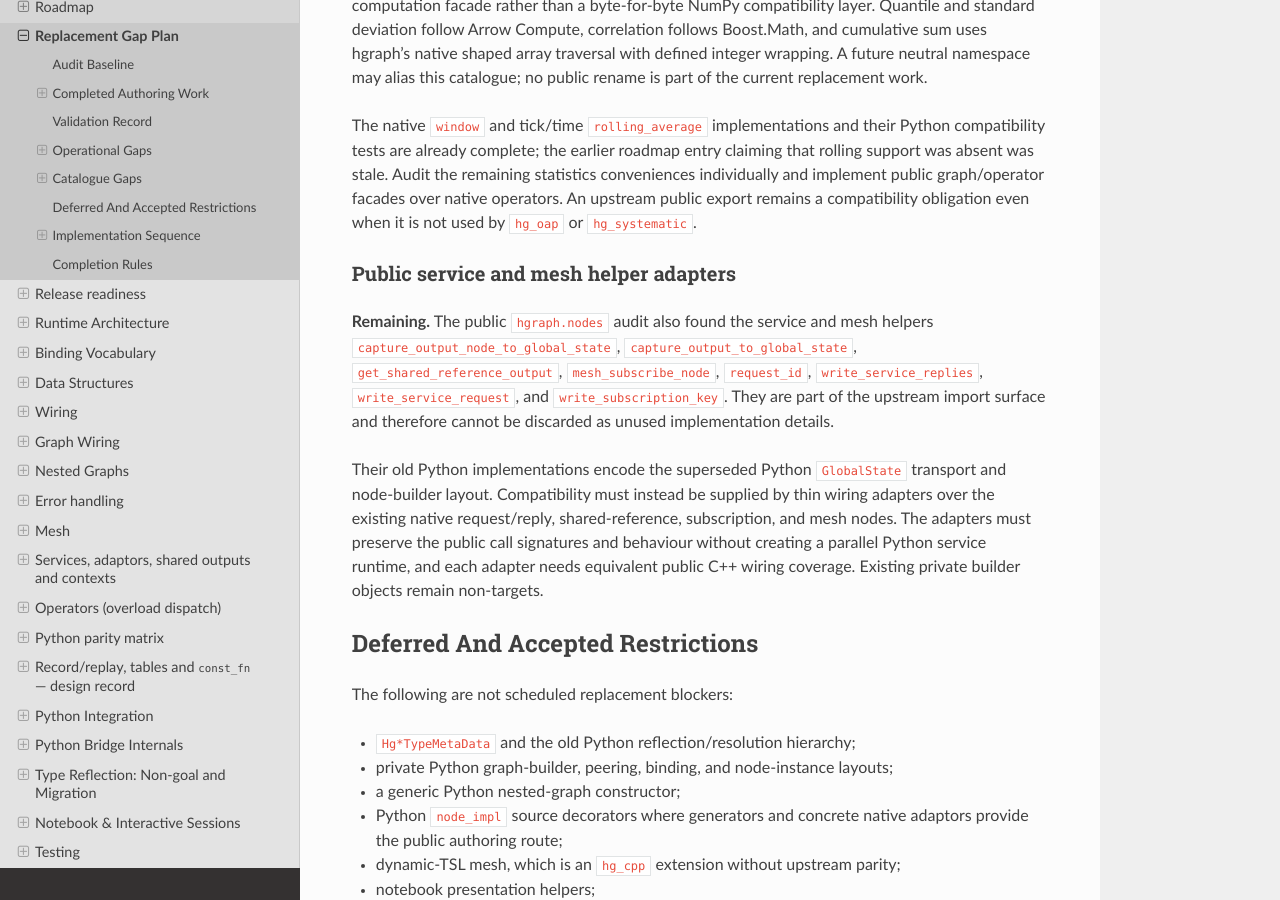
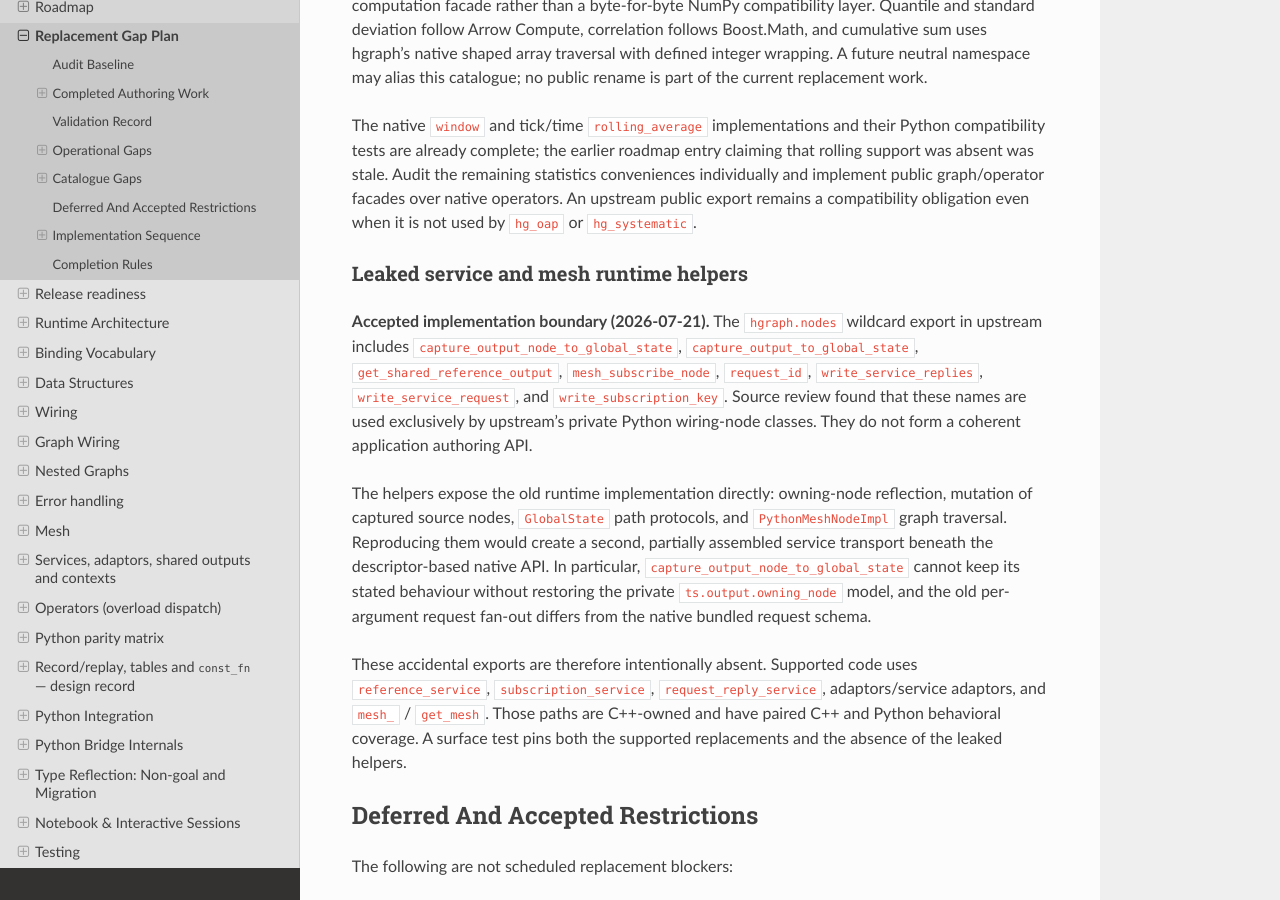
Before and after one commit to hhenson/hg_cpp, a Sphinx documentation site: the page built from docs/source/developer_guide/replacement_gap_plan.rst, in a window 1280 px wide and 900 px high, scrolled down 5860 px. Built offline with Sphinx 7.4.7 and the Read the Docs theme 3.1.0, drawn with Linux system fonts in a browser that asks for light colours; some of the changed text lies outside the part shown.

Commit message:
Define service transport compatibility boundary

```diff
--- a/docs/source/developer_guide/replacement_gap_plan.rst
+++ b/docs/source/developer_guide/replacement_gap_plan.rst
@@ -303,24 +303,32 @@ facades over native operators.  An upstream public export remains a
 compatibility obligation even when it is not used by ``hg_oap`` or
 ``hg_systematic``.
 
-Public service and mesh helper adapters
+Leaked service and mesh runtime helpers
 ~~~~~~~~~~~~~~~~~~~~~~~~~~~~~~~~~~~~~~~
 
-**Remaining.**  The public ``hgraph.nodes`` audit also found the service and
-mesh helpers ``capture_output_node_to_global_state``,
+**Accepted implementation boundary (2026-07-21).**  The ``hgraph.nodes``
+wildcard export in upstream includes ``capture_output_node_to_global_state``,
 ``capture_output_to_global_state``, ``get_shared_reference_output``,
 ``mesh_subscribe_node``, ``request_id``, ``write_service_replies``,
-``write_service_request``, and ``write_subscription_key``.  They are part of
-the upstream import surface and therefore cannot be discarded as unused
-implementation details.
+``write_service_request``, and ``write_subscription_key``.  Source review found
+that these names are used exclusively by upstream's private Python wiring-node
+classes.  They do not form a coherent application authoring API.
 
-Their old Python implementations encode the superseded Python ``GlobalState``
-transport and node-builder layout.  Compatibility must instead be supplied by
-thin wiring adapters over the existing native request/reply, shared-reference,
-subscription, and mesh nodes.  The adapters must preserve the public call
-signatures and behaviour without creating a parallel Python service runtime,
-and each adapter needs equivalent public C++ wiring coverage.  Existing private
-builder objects remain non-targets.
+The helpers expose the old runtime implementation directly: owning-node
+reflection, mutation of captured source nodes, ``GlobalState`` path protocols,
+and ``PythonMeshNodeImpl`` graph traversal.  Reproducing them would create a
+second, partially assembled service transport beneath the descriptor-based
+native API.  In particular, ``capture_output_node_to_global_state`` cannot keep
+its stated behaviour without restoring the private ``ts.output.owning_node``
+model, and the old per-argument request fan-out differs from the native bundled
+request schema.
+
+These accidental exports are therefore intentionally absent.  Supported code
+uses ``reference_service``, ``subscription_service``,
+``request_reply_service``, adaptors/service adaptors, and ``mesh_`` /
+``get_mesh``.  Those paths are C++-owned and have paired C++ and Python
+behavioral coverage.  A surface test pins both the supported replacements and
+the absence of the leaked helpers.
 
 Deferred And Accepted Restrictions
 ----------------------------------
@@ -416,14 +424,18 @@ with 16 skips. Sphinx passed with warnings as errors, an installed C++ consumer
 passed against system Arrow 25, and the Linux Debug/ASan numerical suite passed
 8 cases with 128 assertions.
 
-Milestone R7: public service and mesh helper adapters
-~~~~~~~~~~~~~~~~~~~~~~~~~~~~~~~~~~~~~~~~~~~~~~~~~~~~~
+Milestone R7: service and mesh API boundary
+~~~~~~~~~~~~~~~~~~~~~~~~~~~~~~~~~~~~~~~~~~~
 
-Implement the remaining public ``hgraph.nodes`` service and mesh helpers over
-the current native service runtime.  Freeze their upstream signatures with
-Python import and ``eval_node`` tests, add equivalent public C++ wiring tests,
-and reject only private Python builder/reflection objects that are not exposed
-as supported behaviour.
+**Completed 2026-07-21.**  Detailed source review reclassified the upstream
+``hgraph.nodes`` transport helpers as leaked private-runtime implementation,
+not compatibility APIs.  No raw path/schema service transport or owning-node
+reflection surface was added.  The supported descriptor-based services,
+adaptors, and native mesh access remain covered at the behavioral level in C++
+and Python; the Python surface test prevents the internal names from being
+introduced accidentally.  The fresh macOS gate passed all 1,203 native tests;
+the CPython 3.12 stable-ABI wheel passed 1,494 tests on CPython 3.14 with 16
+skips; and the Sphinx build passed with warnings treated as errors.
 
 Milestone R8: release hardening
 ~~~~~~~~~~~~~~~~~~~~~~~~~~~~~~~
```
Also changed, not shown: docs/source/developer_guide/roadmap.rst (+5 -4 lines), docs/source/user_guide/python_compatibility.rst (+10 -0 lines), 1 other file.
